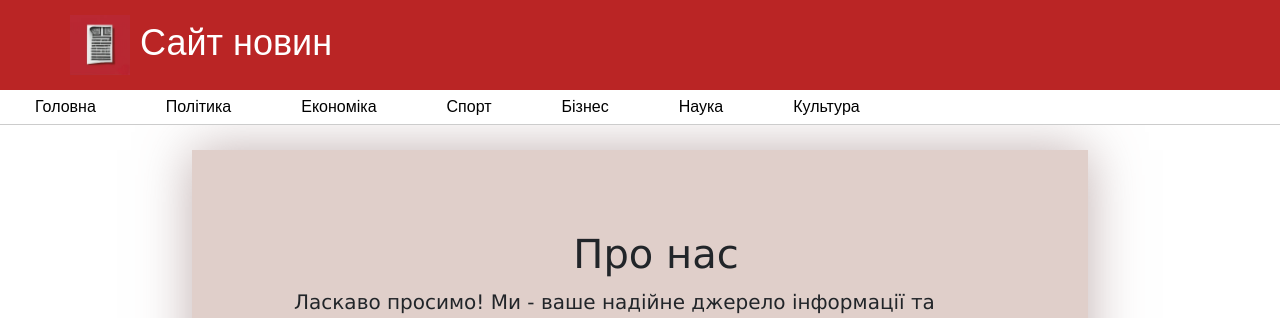
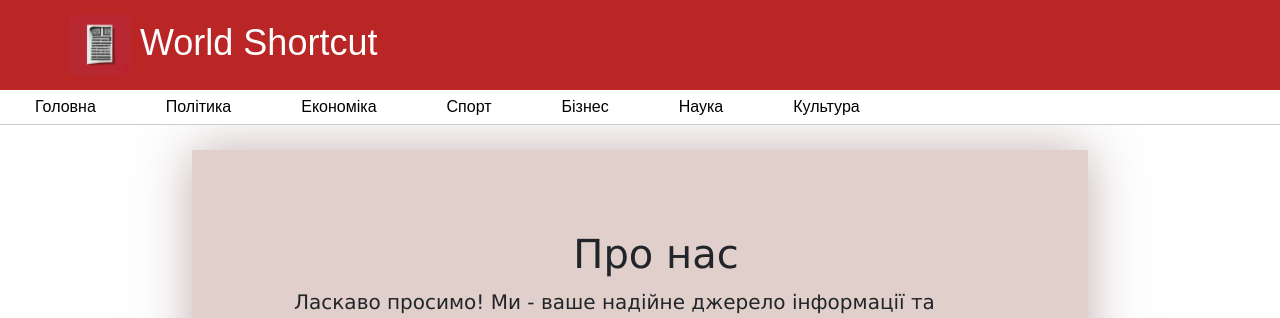
Before and after one commit to MaximOnis/News-Site, a Flask app: page /templates/about-us.html in a window 1280 px wide. Shown: the top 318 px of the page. Run offline with Flask 3, Linux system fonts and the light colour scheme; parts of the project's set-up code (start-up, migrations or seed data) failed here and were passed over.

Commit message:
Update navigation.html

```diff
--- a/templates/navigation.html
+++ b/templates/navigation.html
@@ -5,7 +5,7 @@
     <meta name="viewport" content="width=device-width, initial-scale=1.0">
     <link rel="icon" href="../static/Media/Red-Circle-Logo-PNG.png">
     <link href="https://cdn.jsdelivr.net/npm/bootstrap@5.3.3/dist/css/bootstrap.min.css" rel="stylesheet" integrity="sha384-QWTKZyjpPEjISv5WaRU9OFeRpok6YctnYmDr5pNlyT2bRjXh0JMhjY6hW+ALEwIH" crossorigin="anonymous">
-    <title>Сайт новин</title>
+    <title>World Shortcut</title>
     <style>
         html,
         body{
@@ -352,7 +352,7 @@
         <div id="banner" class="banner">
             <div class="content-banner">
                 <a href="../templates/main.html">
-                    <img src="../static/logo.jpg" alt="Логотип" class="nav-logo">  Сайт новин
+                    <img src="../static/logo.jpg" alt="Логотип" class="nav-logo">  World Shortcut
                 </a>
             </div>
         </div>
```
